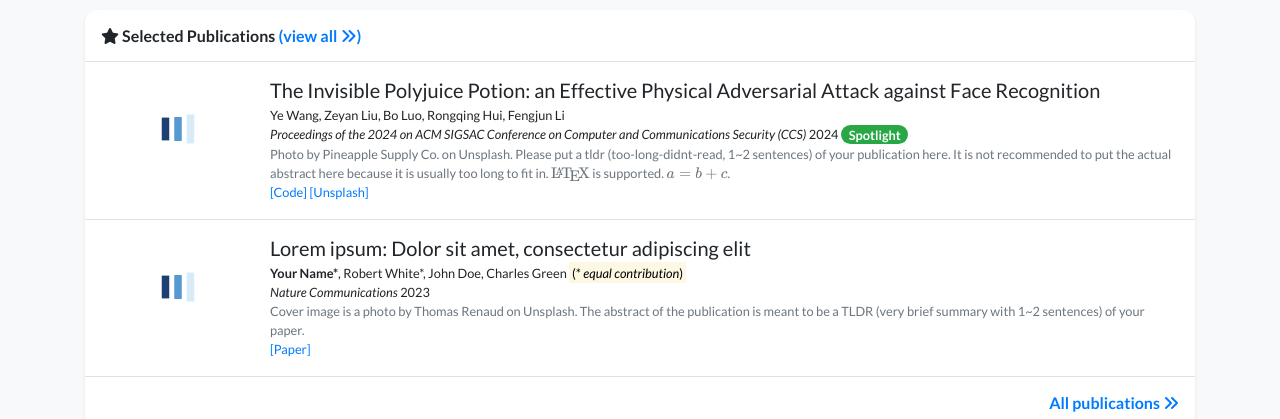
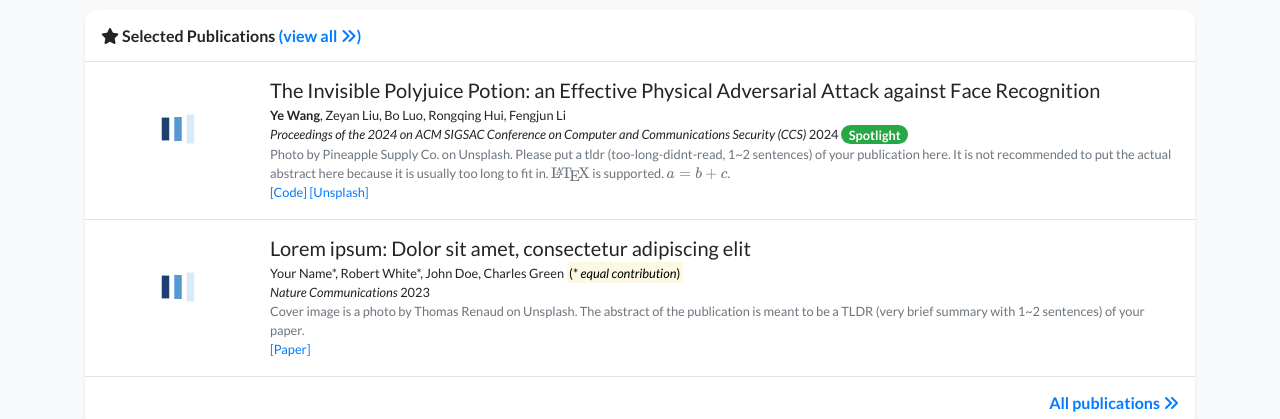
Before and after one commit to yeah61/yeah61.github.io, a Jekyll site: the page built from index.html, in a window 1280 px wide and 900 px high, scrolled down 706 px. Shown: the part 416-835 px from the top of the window. Built offline with Jekyll 4.4.1, drawn with Linux system fonts in a browser that asks for light colours; nearby versions of some CDN libraries; a style sheet for code colours, icons or effects is not loaded; part of the change alters nothing that is shown.

```diff
--- a/_data/authors.yml
+++ b/_data/authors.yml
@@ -1,4 +1,4 @@
-"Your Name":
+"Ye Wang":
   bold: true
 
 "Robert White":
```
